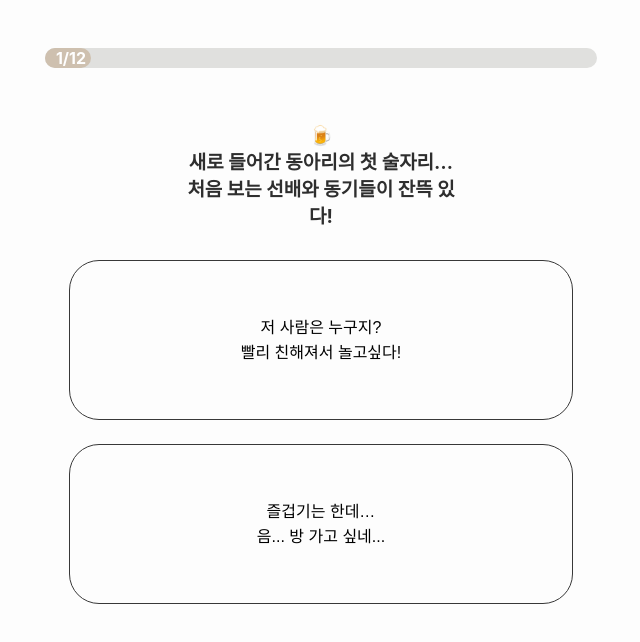
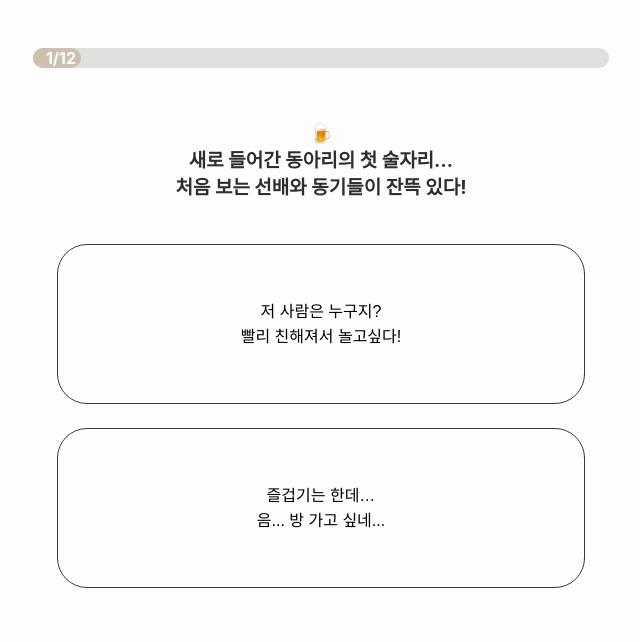
Before and after one commit to nonalcholic/nonalcholic, a React (Create React App) app in the folder client/: page /progress in a window 1280 px wide. Shown: the top 642 px of the page, without its empty margins (319-959 px from the left). Built offline with nearby package versions, Linux system fonts and the light colour scheme; no server answers.

Commit message:
Fix margin
Co-authored-by: leeminxji <leeminxji@users.noreply.github.com>

```diff
--- a/client/src/components/ProgressBar.tsx
+++ b/client/src/components/ProgressBar.tsx
@@ -14,7 +14,7 @@ const ProgressBar: React.FC<Props> = (props) => {
     width: "100%",
     backgroundColor: "#e0e0de",
     borderRadius: 50,
-    marginBottom: 48,
+    marginBottom: 32,
   };
 
   const fillerStyles = {
--- a/client/src/index.scss
+++ b/client/src/index.scss
@@ -14,7 +14,6 @@ code {
 
 $nonalcholic-blue: #3a6ba5;
 $nonalcholic-white: #fdfdfd;
-// $nonalcholic-yellow: #e9e999;
 $nonalcholic-yellow: #cec0af;
 $nonalcholic-lightyellow: #f0eae3;
 $nonalcholic-black: #2e2e2e;
--- a/client/src/layout/Progress/Progress.tsx
+++ b/client/src/layout/Progress/Progress.tsx
@@ -26,7 +26,7 @@ const Progress: React.FC<Props> = (props) => {
           marginBottom: 24,
           height: 120,
           fontSize: 19,
-          width: "279px",
+          width: "100%",
           textAlign: "center",
           lineHeight: "27px",
         }}
--- a/client/src/routers/RootRouter.scss
+++ b/client/src/routers/RootRouter.scss
@@ -7,7 +7,7 @@
   display: flex;
   align-items: center;
   flex-direction: column;
-  padding: 48px 24px;
+  padding: 48px 12px;
   box-sizing: border-box;
 
   max-width: 600px;
```
